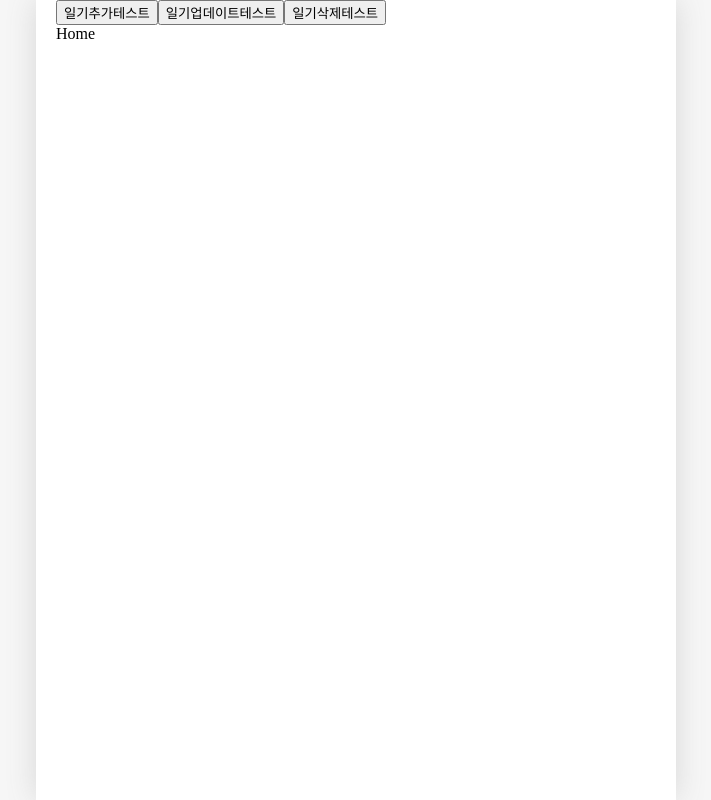
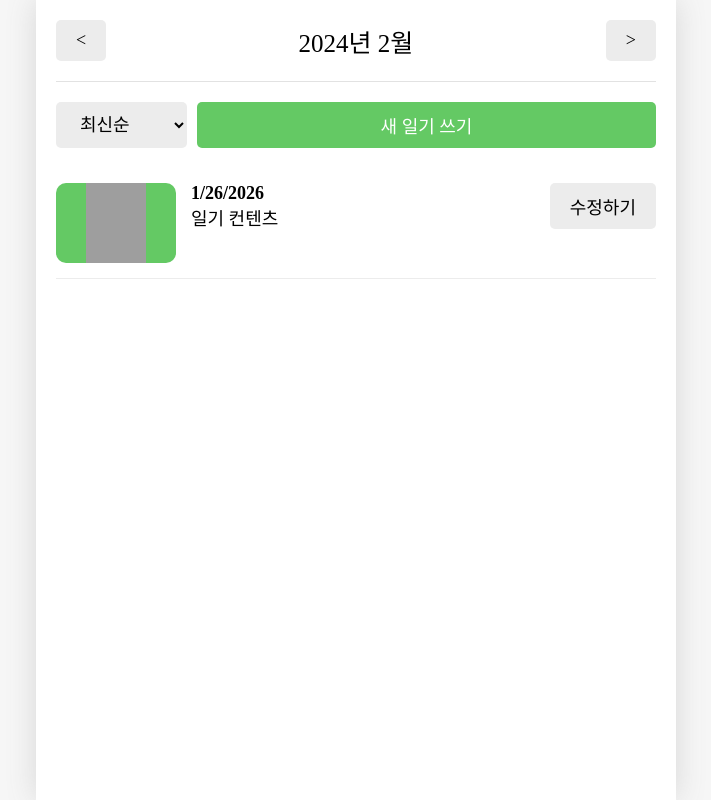
Before and after one commit to Leeguhyung/Emotion_Diary_ReactStudy, a React (Vite) app: page / in a window 1280 px wide. Shown: the whole page, without its empty margins (284-995 px from the left). Built offline with nearby package versions, Linux system fonts and the light colour scheme; grey boxes are pictures that could not be loaded; a web font is replaced by a local one.

Commit message:
Home page UI 구현

```diff
--- a/src/App.jsx
+++ b/src/App.jsx
@@ -81,29 +81,6 @@
 
   return (
     <>
-      <button
-        onClick={() => {
-          onCreate(new Date().getTime(), 1, "Hello");
-        }}
-      >
-        일기추가테스트
-      </button>
-
-      <button
-        onClick={() => {
-          onUpdate(1, new Date().getTime(), 3, "수정된 일기입니다.");
-        }}
-      >
-        일기업데이트테스트
-      </button>
-
-      <button
-        onClick={() => {
-          onDelete(1);
-        }}
-      >
-        일기삭제테스트
-      </button>
       <DiaryStateContext.Provider value={data}>
         <DiaryDispatchContext.Provider value={{ onCreate, onUpdate, onDelete }}>
           <Routes>
--- /dev/null
+++ b/src/components/DiaryItem.css
@@ -0,0 +1,64 @@
+.DiaryItem {
+  display: flex;
+  gap: 15px;
+  justify-content: space-between;
+  padding: 15px 0px;
+  border-bottom: 1px solid rgb(236, 236, 236);
+}
+
+.DiaryItem .img_section {
+  min-width: 120px;
+  height: 80px;
+  display: flex;
+  justify-content: center;
+  cursor: pointer;
+}
+.DiaryItem .img_section > img {
+  width: 50%;
+}
+.DiaryItem .img_section_1 {
+  background-color: rgb(100, 201, 100);
+  border-radius: 10px;
+}
+.DiaryItem .img_section_1 {
+  background-color: rgb(100, 201, 100);
+  border-radius: 10px;
+}
+
+.DiaryItem .img_section_2 {
+  background-color: rgb(157, 215, 114);
+  border-radius: 10px;
+}
+
+.DiaryItem .img_section_3 {
+  background-color: rgb(253, 206, 23);
+  border-radius: 10px;
+}
+
+.DiaryItem .img_section_4 {
+  background-color: rgb(253, 132, 70);
+  border-radius: 10px;
+}
+
+.DiaryItem .img_section_5 {
+  background-color: rgb(253, 86, 95);
+  border-radius: 10px;
+}
+
+.DiaryItem .info_section {
+  flex: 1;
+  cursor: pointer;
+}
+
+.DiaryItem .info_section .created_date {
+  font-weight: bold;
+  font-size: 18px;
+}
+
+.DiaryItem .info_section .content {
+  font-size: 18px;
+}
+
+.DiaryItem .button_section {
+  min-width: 70px;
+}
--- /dev/null
+++ b/src/components/DiaryItem.jsx
@@ -0,0 +1,23 @@
+import { getEmotionImage } from "../util/get-emotion-image";
+import Button from "./Button";
+import "./DiaryItem.css";
+
+const DiaryItem = () => {
+  const emotionId = 1;
+  return (
+    <div className="DiaryItem">
+      <div className={`img_section img_section_${emotionId}`}>
+        <img src={getEmotionImage(emotionId)} />
+      </div>
+      <div className="info_section">
+        <div className="created_date">{new Date().toLocaleDateString()}</div>
+        <div className="content">일기 컨텐츠</div>
+      </div>
+      <div className="button_section">
+        <Button text={"수정하기"} />
+      </div>
+    </div>
+  );
+};
+
+export default DiaryItem;
--- /dev/null
+++ b/src/components/DiaryList.css
@@ -0,0 +1,18 @@
+.DiaryList .menu_bar {
+  margin: 20px 0px;
+  display: flex;
+  gap: 10px;
+}
+
+.DiaryList .menu_bar select {
+  background-color: rgb(236, 236, 236);
+  border: none;
+  border-radius: 5px;
+  padding: 10px 20px;
+  font-size: 18px;
+  cursor: pointer;
+}
+
+.DiaryList .menu_bar button {
+  flex: 1;
+}
--- /dev/null
+++ b/src/components/DiaryList.jsx
@@ -0,0 +1,22 @@
+import "./DiaryList.css";
+import Button from "./Button";
+import DiaryItem from "./DiaryItem";
+
+const DiaryList = () => {
+  return (
+    <div className="DiaryList">
+      <div className="menu_bar">
+        <select>
+          <option value={"latest"}>최신순</option>
+          <option value={"oldest"}>오래된 순</option>
+        </select>
+        <Button type={"POSITIVE"} text={"새 일기 쓰기"} />
+      </div>
+      <div className="list_wrapper">
+        <DiaryItem />
+      </div>
+    </div>
+  );
+};
+
+export default DiaryList;
--- a/src/pages/Home.jsx
+++ b/src/pages/Home.jsx
@@ -1,5 +1,17 @@
+import Header from "../components/Header";
+import Button from "../components/Button";
+import DiaryList from "../components/DiaryList";
 const Home = () => {
-  return <div>Home</div>;
+  return (
+    <div>
+      <Header
+        title={"2024년 2월"}
+        leftChild={<Button text={"<"} />}
+        rightChild={<Button text={">"} />}
+      />
+      <DiaryList />
+    </div>
+  );
 };
 
 export default Home;
```
